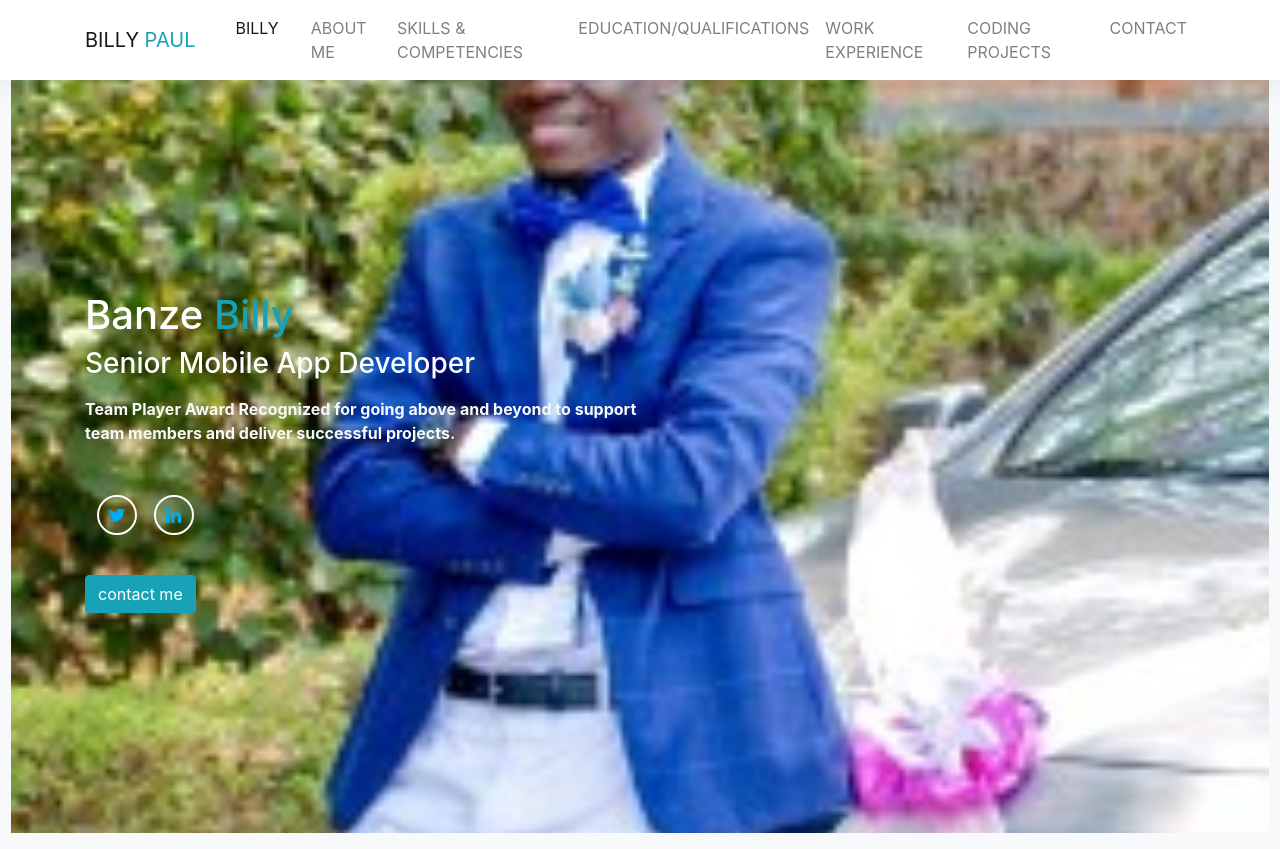
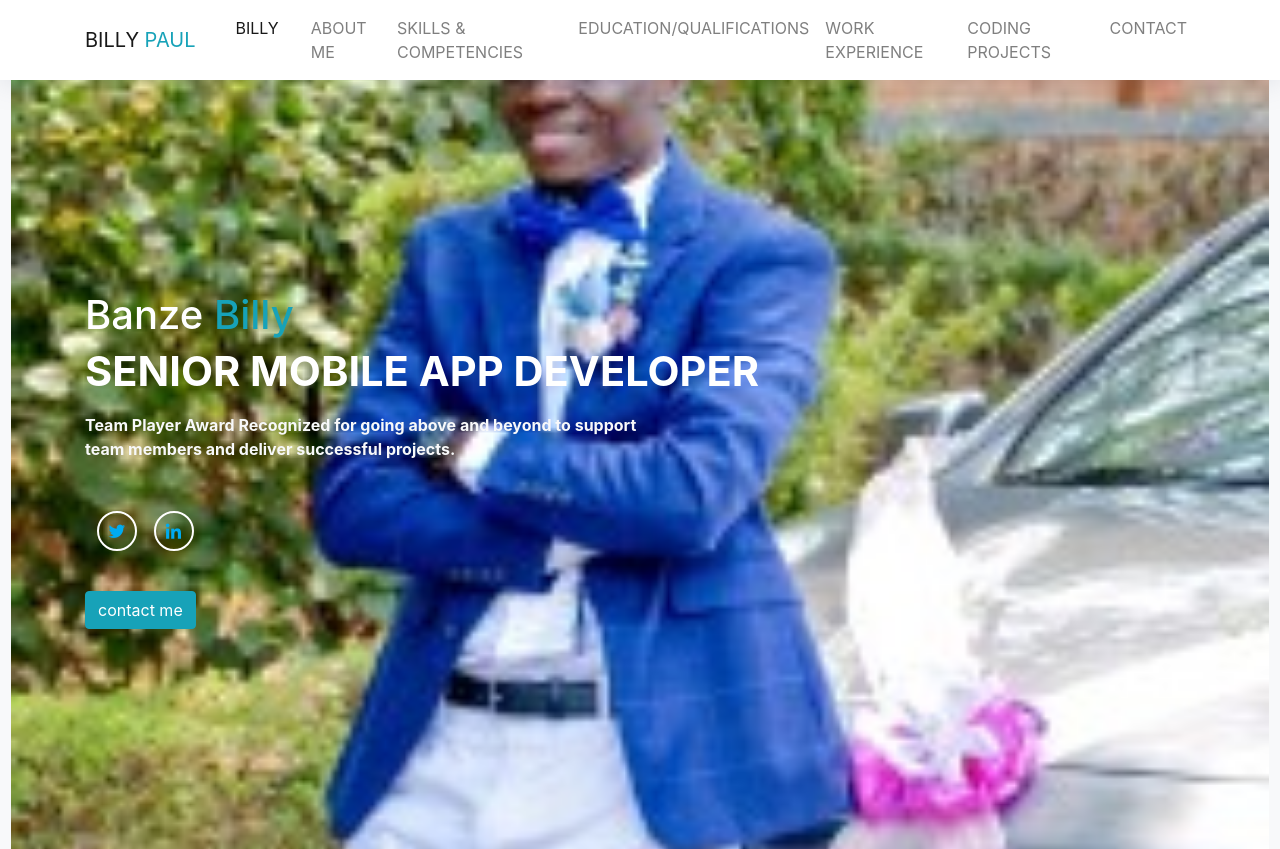
Before and after one commit to banzebilly/MyCV, a plain HTML site: page index.html in a window 1280 px wide. Shown: the top 849 px of the page. Drawn offline with nearby package versions, Linux system fonts and the light colour scheme.

Commit message:
Update index.html

```diff
--- a/index.html
+++ b/index.html
@@ -47,8 +47,8 @@
                 <div class="row">
                     <div class="col-sm-12 col-md-12">
                         <h1 class="text-white">Banze <span class="text-info">Billy</span></h1>
-                        <h3 class="text-white">Senior Mobile App Developer</h3>
-                        <p class="font-weight-bold w-50 text-light">
+                        <h2 class="text-white">Senior Mobile App Developer</h2>
+                        <p class="font-weight-bold w-50 text-light font-size-5">
 
                             Team Player Award
                            Recognized for going above and beyond to support team members and deliver successful projects.
```
